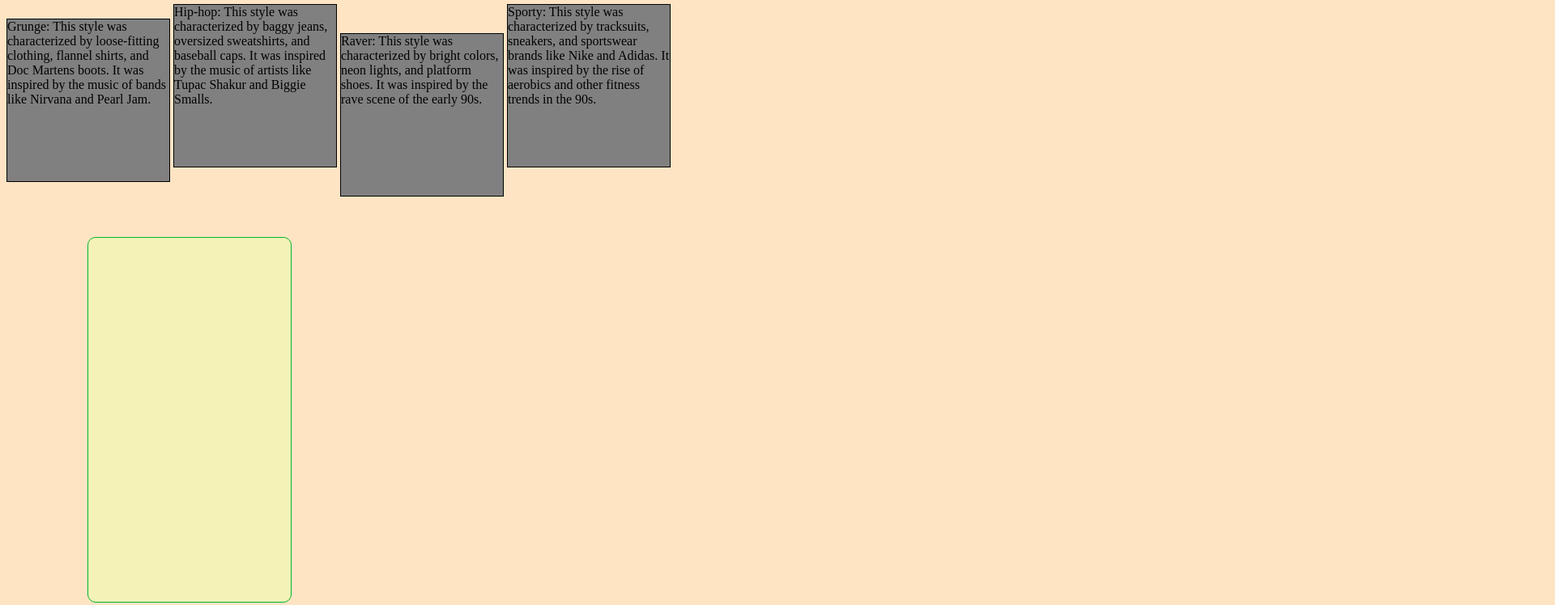
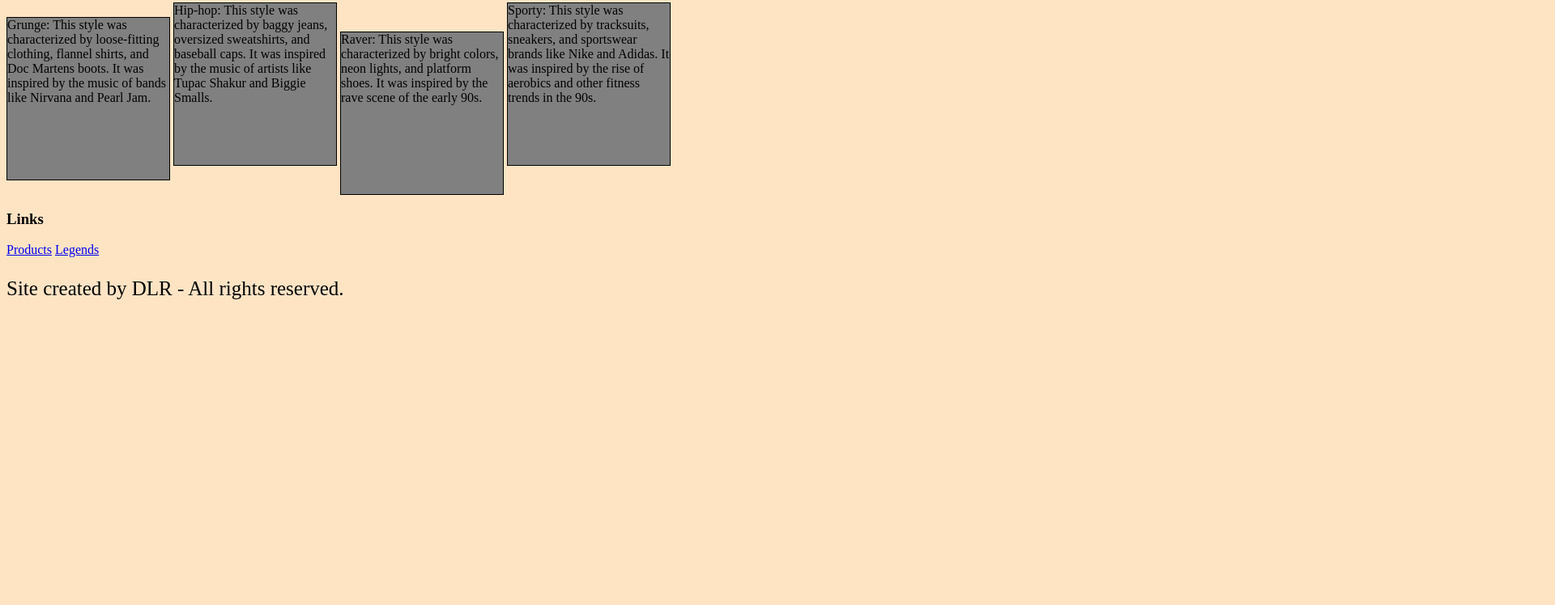
Before and after one commit to dolianaleal/floppy_disk, a plain HTML site: page index.html in a window 1280 px wide. Shown: the part 759-1507 px from the top of the page at 81% size, 1920 px wide, since content can reach past the window. After the commit the page ends 1155 px from the top, so only its background shows below. Drawn offline with Linux system fonts and the light colour scheme.

Commit message:
comments

```diff
--- a/css/style.css
+++ b/css/style.css
@@ -25,24 +25,14 @@ body {
     background-size: cover;
 }
 
-.box {
-    background-color: #F5F2B8;
-    width: 150px;
-    height: 150px;
-    border: 1px rgb(0, 182, 39) solid;
-    /* border-bottom: solid 5px black; */
-    border-radius: 10px;
-    margin: 50px 100px 100px 100px;
-    padding: 150px 50px;
 
-
-}
 
 .cajaPrincipal {
     background-color:#6dff33;
-    border: 2px solid black;
-    width: 200%;
+    border: 1px solid black;
+    width: 100%;
     height: 620px;
+    position relative;
 
 }
 
@@ -52,9 +42,32 @@ body {
     width: 200px;
     height: 200px;
     display: inline-block;
+    /* margin: 20px; */
 }
-
 
 .usoDisplay {
     display: block;
 }
+
+/* .itemDos {
+    position: absolute;
+    right: 150px;
+    left: 50px;
+} */
+
+/* FIXED */
+
+    /* .itemTres {
+        position: fixed;
+        bottom: 20px;
+        right: 20px;
+    } */
+
+/* STICKY */
+/* ideal para menu de navegacion */
+
+    /* .itemCuatro {
+    position: sticky;
+    top: 0;
+
+        }  */
```
